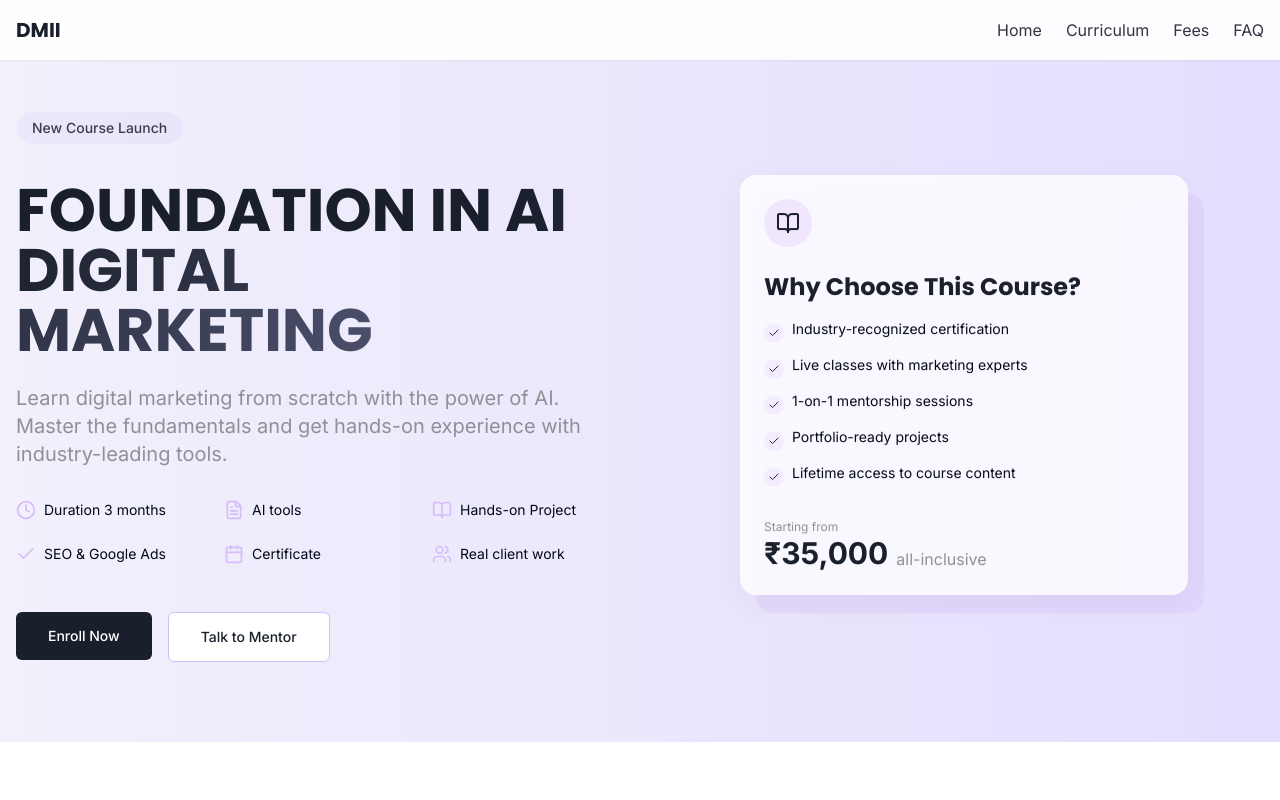
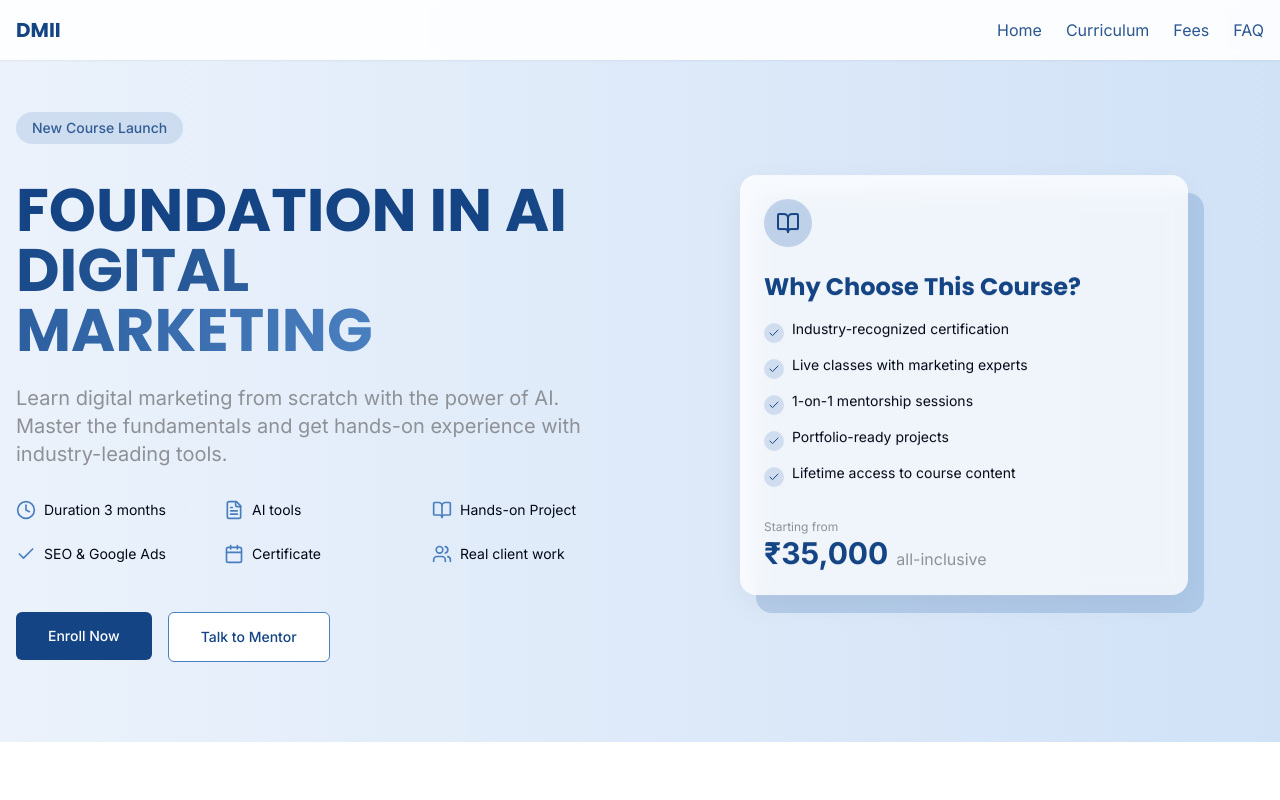
Before and after one commit to acetrondi/dmii, a React (Vite) app: page / in a window 1280 px wide. Shown: the top 800 px of the page. Built offline with nearby package versions, Linux system fonts and the light colour scheme.

Commit message:
Refactor: Update main color
Update the main color to a new shade.

```diff
--- a/src/index.css
+++ b/src/index.css
@@ -1,4 +1,3 @@
-
 @tailwind base;
 @tailwind components;
 @tailwind utilities;
@@ -52,7 +51,7 @@
 }
 
 .gradient-bg {
-  background: linear-gradient(90deg, #F1F0FB 0%, #E5DEFF 100%);
+  background: linear-gradient(90deg, #EBF2FB 0%, #D1E2F7 100%);
 }
 
 .glass-card {
@@ -62,7 +61,7 @@
 }
 
 .text-gradient {
-  background: linear-gradient(90deg, #1A1F2C 0%, #4A4E69 100%);
+  background: linear-gradient(90deg, #144484 0%, #4A7FBF 100%);
   -webkit-background-clip: text;
   background-clip: text;
   color: transparent;
@@ -114,13 +113,13 @@
 .feature-card {
   transition: all 0.3s ease;
   border-radius: 12px;
-  border: 1px solid rgba(214, 188, 250, 0.3);
+  border: 1px solid rgba(74, 127, 191, 0.3);
 }
 
 .feature-card:hover {
   transform: translateY(-5px);
-  border-color: rgba(214, 188, 250, 0.8);
-  box-shadow: 0 10px 30px rgba(214, 188, 250, 0.2);
+  border-color: rgba(74, 127, 191, 0.8);
+  box-shadow: 0 10px 30px rgba(74, 127, 191, 0.2);
 }
 
 .scroll-reveal {
--- a/tailwind.config.ts
+++ b/tailwind.config.ts
@@ -54,11 +54,11 @@ export default {
 					foreground: 'hsl(var(--card-foreground))'
 				},
 				course: {
-					main: "#1A1F2C",
-					accent: "#D6BCFA",
+					main: "#144484",
+					accent: "#4A7FBF",
 					muted: "#8E9196",
-					light: "#F1F0FB",
-					gradient: "#E5DEFF"
+					light: "#EBF2FB",
+					gradient: "#D1E2F7"
 				},
 				sidebar: {
 					DEFAULT: 'hsl(var(--sidebar-background))',
```
